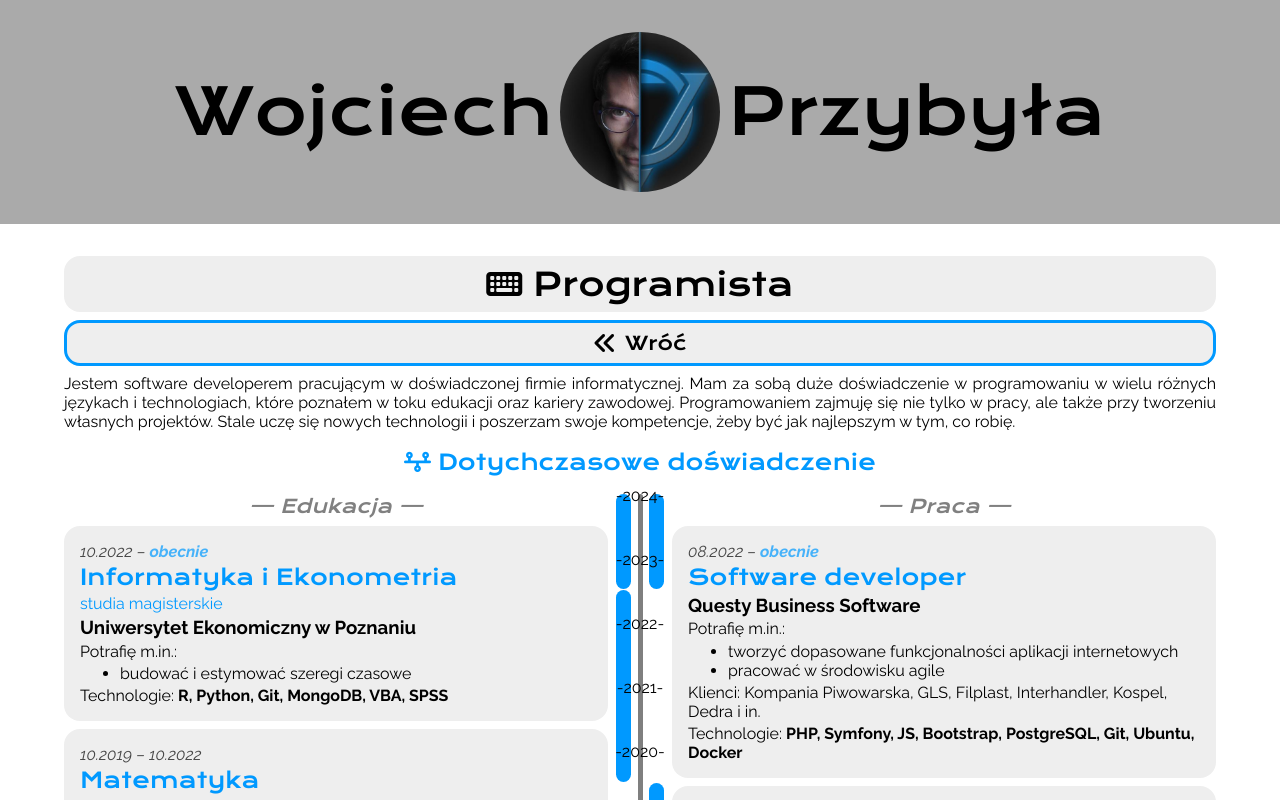
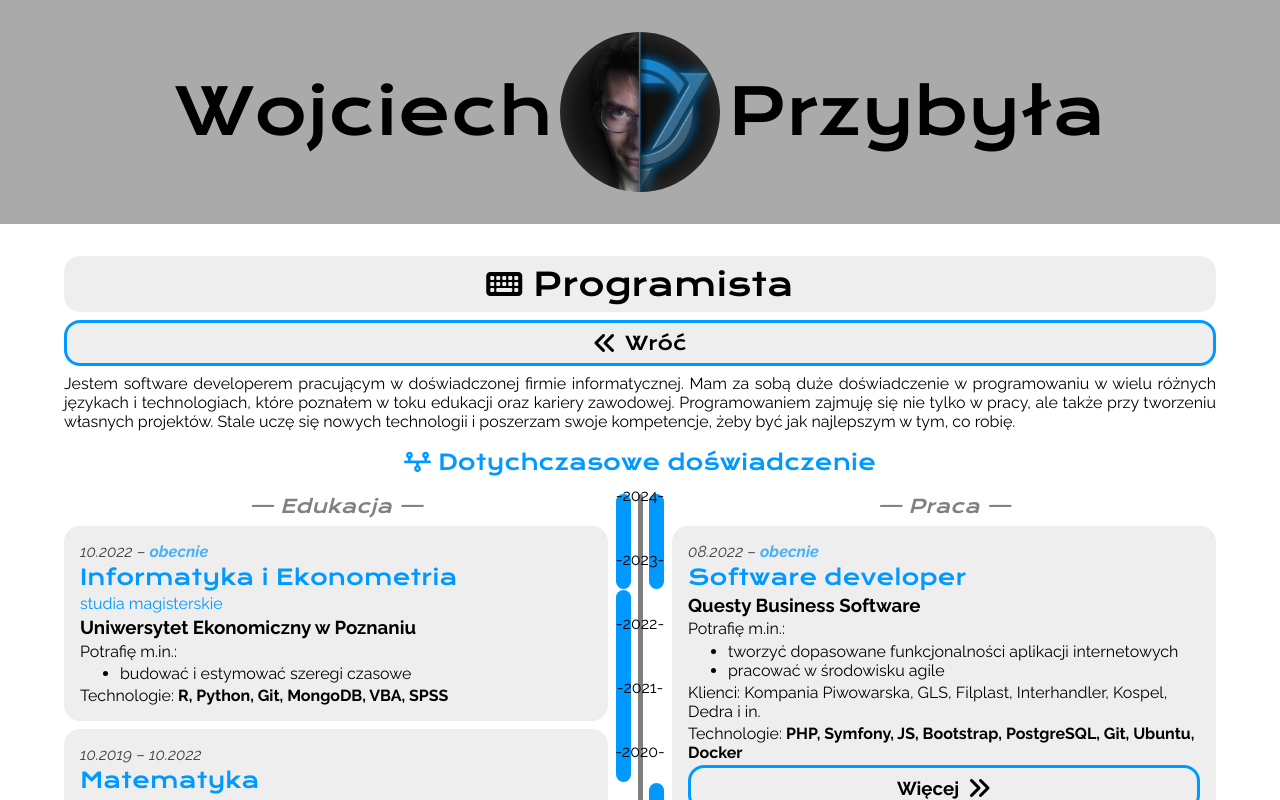
Before and after one commit to wpwwhimself/wpww-homepage, a React (Create React App) app: page /programmer in a window 1280 px wide. Built offline with nearby package versions, Linux system fonts and the light colour scheme; some icons are missing.

Commit message:
it - rsm - routing

```diff
--- a/src/App.tsx
+++ b/src/App.tsx
@@ -2,9 +2,9 @@ import './App.css';
 import { BrowserRouter, Routes, Route } from "react-router-dom";
 
 import { Layout } from './pages/Layout';
-import { Muzyk } from './components/Muzyk';
-import { Programista } from './components/Programista';
-import { Inne } from './components/Inne';
+import { Muzyk } from './pages/Muzyk';
+import { Programista, Questy, Foram } from './pages/Programista';
+import { Inne } from './pages/Inne';
 import { Intro, TBAPage } from './components/Sections';
 
 function App() {
@@ -14,6 +14,8 @@ function App() {
         <Route path='/' element={<Layout />}>
           <Route index element={<Intro />} />
           <Route path="programmer" element={<Programista />} />
+            <Route path="programmer/questy" element={<Questy />} />
+            <Route path="programmer/foram" element={<Foram />} />
           <Route path="musician" element={<Muzyk />} />
           <Route path="others" element={<Inne />} />
           <Route path="*" element={<TBAPage />} />
--- a/src/components/Timeline/index.jsx
+++ b/src/components/Timeline/index.jsx
@@ -3,6 +3,7 @@ import { LangContext } from "../../pages/Layout";
 import "./style.css"
 import { TextBox } from "../TextBox";
 import { DateSpan } from "../DateSpan";
+import { ArrowClickTile } from "../ClickTiles";
 
 export default function Timeline({boxesUp, boxesDown, labelUp, labelDown}){
     const year_now = new Date().getFullYear();
@@ -100,6 +101,7 @@ function TmlnBox({data}){
             </ul>
             {data.clients && <p>{__("clients")} {__(`${data.code}.clients`)}</p>}
             {data.stack && <p>{__("stack")} <b>{data.stack}</b></p>}
+            {data.readSomeMore && <ArrowClickTile label="more" fwd={true} clickfun={`/programmer/${data.readSomeMore}`} />}
         </TextBox>
     )
 }
--- a/src/i18n/DE.json
+++ b/src/i18n/DE.json
@@ -6,6 +6,7 @@
     "see_also": "Siehe auch:",
     "currently": "derzeit",
     "i_can": "Ich kann:",
+    "more": "Mehr",
     "footer_by_me": "Website komplett von mir erstellt",
     "pages": {
         "Intro": "Intro",
--- a/src/i18n/EN.json
+++ b/src/i18n/EN.json
@@ -8,6 +8,7 @@
     "i_can": "I can:",
     "stack": "Technologies:",
     "clients": "Clients:",
+    "more": "More",
     "footer_by_me": "Website constructed entirely by myself",
     "pages": {
         "Intro": "Intro",
--- a/src/i18n/JP.json
+++ b/src/i18n/JP.json
@@ -1,4 +1,5 @@
 {
-    "return_click_tile": "test",
-    "years": "年"
+    "return_click_tile": "帰って",
+    "years": "年",
+    "more": "もっと見て"
 }
--- a/src/i18n/PL.json
+++ b/src/i18n/PL.json
@@ -8,6 +8,7 @@
     "i_can": "Potrafię m.in.:",
     "stack": "Technologie:",
     "clients": "Klienci:",
+    "more": "Więcej",
     "footer_by_me": "Strona zbudowana w całości przeze mnie",
     "pages": {
         "Intro": "Intro",
--- a/src/components/Programista/index.jsx
+++ b/src/pages/Programista/index.jsx
@@ -1,11 +1,11 @@
 import { useContext } from "react";
-import { Section } from "../Sections";
-import { LangContext } from "../../pages/Layout";
-import FAIcon from "../FAIcon";
-import Timeline from "../Timeline";
-import { ClickTile, ArrowClickTile, SeeAlso } from "../ClickTiles";
+import { Section } from "../../components/Sections";
+import { LangContext } from "../Layout";
+import FAIcon from "../../components/FAIcon";
+import Timeline from "../../components/Timeline";
+import { ClickTile, ArrowClickTile, SeeAlso } from "../../components/ClickTiles";
 import "./style.css";
-import { TextBox } from "../TextBox";
+import { TextBox } from "../../components/TextBox";
 
 export function Programista() {
     const {__} = useContext(LangContext);
@@ -38,11 +38,13 @@ export function Programista() {
                 span: ["08.2022", null],
                 stack: "PHP, Symfony, JS, Bootstrap, PostgreSQL, Git, Ubuntu, Docker",
                 clients: true,
+                readSomeMore: "questy",
             }, {
                 code: "prg.jex.foram",
                 placeLink: "https://artforma.pl/",
                 span: ["08.2017", "09.2019"],
-                stack: "HTML, WordPress, Adobe Photoshop"
+                stack: "HTML, WordPress, Adobe Photoshop",
+                readSomeMore: "foram",
             }
         ]
     };
@@ -190,3 +192,19 @@ export function Programista() {
         </SeeAlso>
     </Section>;
 }
+
+export function Questy() {
+    const {__} = useContext(LangContext);
+
+    return <Section clickTileFun="/programmer">
+        <p>Aaaa</p>
+    </Section>;
+}
+
+export function Foram() {
+    const {__} = useContext(LangContext);
+
+    return <Section clickTileFun="/programmer">
+        <p>BBB</p>
+    </Section>;
+}
```
Also changed, not shown: src/pages/Inne/index.jsx (renamed from src/components/Inne/index.jsx, +5 -5 lines), src/pages/Muzyk/index.jsx (renamed from src/components/Muzyk/index.jsx, +6 -6 lines), src/pages/Inne/style.css (added), src/pages/Muzyk/style.css (added), src/pages/Programista/style.css (renamed from src/components/Programista/style.css).
